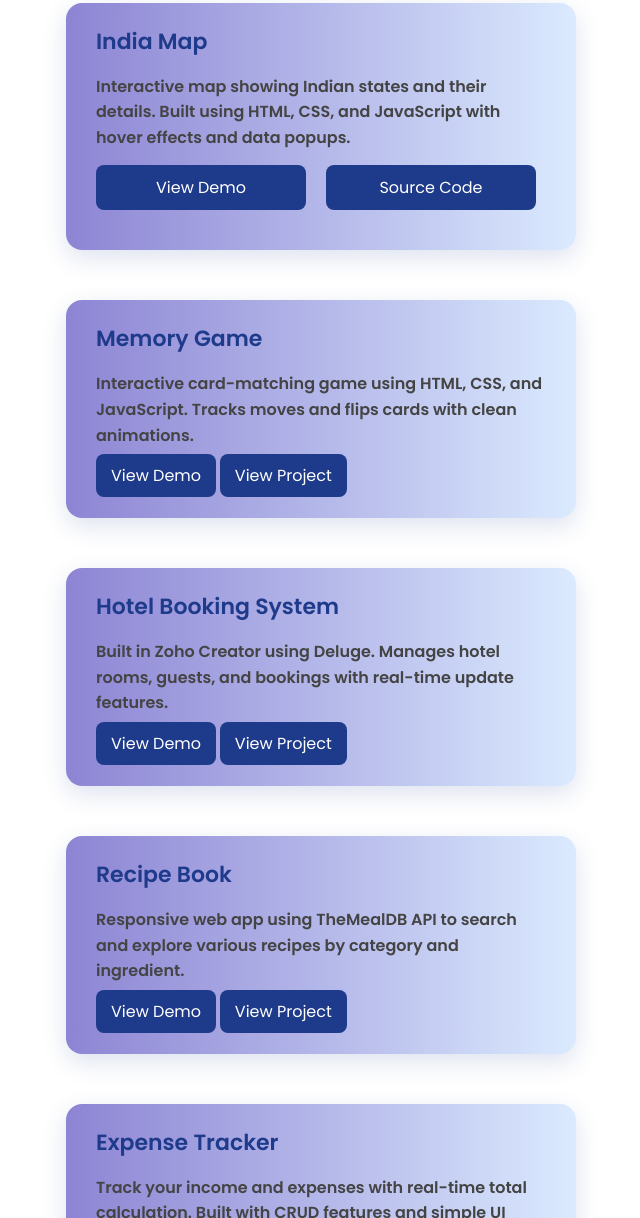
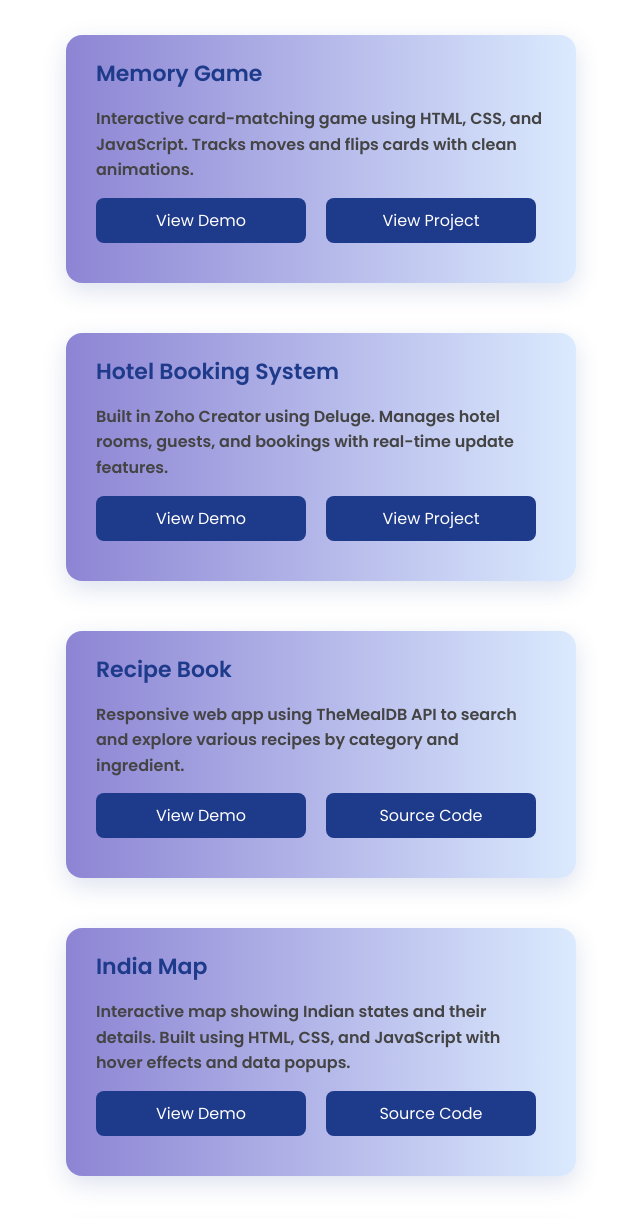
Before and after one commit to a-agnesmary/a-agnesmary.github.io, a plain HTML site: page Portfolio/index.html in a window 1280 px wide. Shown: the part 1582-2800 px from the top of the page, without its empty margins (319-959 px from the left). Drawn offline with Linux system fonts and the light colour scheme.

Commit message:
Update index.html

```diff
--- a/Portfolio/index.html
+++ b/Portfolio/index.html
@@ -38,7 +38,7 @@
 <section id="home" class="home-section" style="animation-delay: 0.2s;">
   <div class="content">
     <h1>Hi, I'm <span class="highlight-name">Agnesmary A</span></h1>
-    <p class="typing">Java Developer | FrontEnd | Problem Solver</p>
+    <p class="typing">Java Developer |Web Applications | Problem Solver</p>
     <a href="#contact" class="btn">Get in Touch</a>
   </div>
 </section>
@@ -48,14 +48,15 @@
   <div class="container">
     <h2>About Me</h2>
     <p>
-      I’m Agnesmary A, a 2024 Electronics and Communication Engineering graduate from JP College of Engineering.
-      I’m passionate about software development and enjoy building responsive web apps and smart systems using technologies like Java, JavaScript, HTML, CSS, and MySQL.
-    </p>
+      I’m Agnes, an Electronics and Communication Engineering graduate from JP College of Engineering.
+      Proficient in Java with a solid understanding of MySQL and basic knowledge of Deluge. Familiar with C and basic web technologies like HTML, CSS, and JavaScript.
+      Seeking to apply technical expertise and grow as a software developer in a dynamic, collaborative environment.
+     </p>
     <div class="about-grid">
       <div class="education">
         <h3><i class="fas fa-graduation-cap"></i> Education</h3>
         <ul>
-          <li><strong>B.E. Electronics and Communication</strong><br>JP College of Engineering, 2020–2024<br>CGPA: 8.50</li>
+          <li><strong>B.E. Electronics and Communication</strong><br>JP College of Engineering, 2020–2024<br>CGPA: 8.82</li>
           <li><strong>HSC</strong> – Baren Bruck HSS, 2017–2020<br>Percentage: 70%</li>
           <li><strong>SSLC</strong> – TN State Board<br>Percentage: 91%</li>
         </ul>
@@ -81,42 +82,52 @@
     <h2>My Projects</h2>
     <div class="project-grid">
       <div class="project-card">
-        <h3>India Map </h3>
-        <p>Interactive map showing Indian states and their details. Built using HTML, CSS, and JavaScript with hover effects and data popups.</p>
-        <div class="project-buttons">
-          <a href="https://your-demo-link.com/india-map" class="project-btn" target="_blank">View Demo</a>
-          <a href="https://github.com/yourusername/india-map-project" class="project-btn" target="_blank">Source Code</a>
-        </div>
-      </div>
-      <div class="project-card">
         <h3>Memory Game</h3>
         <p>Interactive card-matching game using HTML, CSS, and JavaScript. Tracks moves and flips cards with clean animations.</p>
-        <a href="#" class="project-btn" target="_blank">View Demo</a>
-        <a href="#" target="_blank" class="project-btn">View Project</a>
+        <div class="project-buttons">
+          <a href="https://your-demo-link.com" class="project-btn" target="_blank">View Demo</a>
+          <a href="https://your-demo-link.com/memory-game" target="_blank" class="project-btn">View Project</a>
+        </div>
       </div>
       <div class="project-card">
         <h3>Hotel Booking System</h3>
         <p>Built in Zoho Creator using Deluge. Manages hotel rooms, guests, and bookings with real-time update features.</p>
-        <a href="#" class="project-btn" target="_blank">View Demo</a>
-        <a href="#" target="_blank" class="project-btn">View Project</a>
+        <div class="project-buttons">
+          <a href="https://your-demo-link.com" class="project-btn" target="_blank">View Demo</a>
+          <a href="https://github.com/yourusername/hotel-booking-system" target="_blank" class="project-btn">View Project</a>
+
+        </div>
       </div>
       <div class="project-card">
         <h3>Recipe Book</h3>
         <p>Responsive web app using TheMealDB API to search and explore various recipes by category and ingredient.</p>
-        <a href="https://your-demo-link.com" class="project-btn" target="_blank">View Demo</a>
-        <a href="https://github.com/yourusername/recipe-book" target="_blank" class="project-btn">View Project</a>
+        <div class="project-buttons">
+          <a href="https://a-agnesmary.github.io/ReceipeBook/index.html" class="project-btn" target="_blank">View Demo</a>
+          <a href="https://github.com/a-agnesmary/JS_Tasks/tree/main/ReceipeBook" target="_blank" class="project-btn">Source Code</a>
+        </div>
+        </div>
+      <div class="project-card">
+        <h3>India Map </h3>
+        <p>Interactive map showing Indian states and their details. Built using HTML, CSS, and JavaScript with hover effects and data popups.</p>
+        <div class="project-buttons">
+          <a href="https://a-agnesmary.github.io/IndiaMap/index.html" class="project-btn" target="_blank">View Demo</a>
+          <a href="https://github.com/a-agnesmary/a-agnesmary.github.io/tree/main/IndiaMap" class="project-btn" target="_blank">Source Code</a>
+        </div>
       </div>
       <div class="project-card">
         <h3>Expense Tracker</h3>
         <p>Track your income and expenses with real-time total calculation. Built with CRUD features and simple UI logic.</p>
-        <a href="https://your-demo-link.com" class="project-btn" target="_blank">View Demo</a>
-        <a href="https://github.com/yourusername/expense-tracker" target="_blank" class="project-btn">View Project</a>
-      </div>
+        <div class="project-buttons">
+          <a href="https://a-agnesmary.github.io/Expense%20Tracker/index.html" class="project-btn" target="_blank">View Demo</a>
+          <a href="https://github.com/a-agnesmary/a-agnesmary.github.io/tree/main/Expense%20Tracker" target="_blank" class="project-btn">Source Code</a>
+        </div>
+         </div>
       <div class="project-card">
         <h3>To-Do List App</h3>
         <p>A simple task manager with options to add, update, and delete tasks. Built using modern frontend techniques.</p>
-        <a href="https://your-demo-link.com" class="project-btn" target="_blank">View Demo</a>
-        <a href="https://github.com/yourusername/todo-list" target="_blank" class="project-btn">View Project</a>
+        <div class="project-buttons">
+        <a href="https://a-agnesmary.github.io/TO_DO/index.html" class="project-btn" target="_blank">View Demo</a>
+        <a href="https://github.com/a-agnesmary/a-agnesmary.github.io/tree/main/TO_DO" target="_blank" class="project-btn">Source Code</a>
       </div>
     </div>
   </div>
@@ -129,20 +140,20 @@
     <p>If you'd like to work together or have any questions, feel free to reach out!</p>
 
     <div class="contact-info">
-      <p><i class="fas fa-envelope"></i> agneshmaryalbert@gmail.com</p>
+      <p><i class="fas fa-envelope"></i> agneshmaryalbert@gmail.com </p>
       <p><i class="fas fa-phone"></i> 9360236818</p>
     </div>
 
     <!-- Social Icons -->
     <div class="social-icons">
-      <a href="https://github.com/your-github-username" target="_blank" title="GitHub">
+      <a href="https://github.com/a-agnesmary" target="_blank" title="GitHub">
         <i class="fab fa-github"></i>
       </a>
-      <a href="https://linkedin.com/in/your-linkedin-id" target="_blank" title="LinkedIn">
+      <a href="https://www.linkedin.com/in/a-agnesmary/" target="_blank" title="LinkedIn">
         <i class="fab fa-linkedin"></i>
       </a>
-      <a href="https://leetcode.com/your-leetcode-username" target="_blank" title="LeetCode">
-        <i class="fas fa-code"></i>
+      <a href="https://leetcode.com/u/Agnesmary/" target="_blank" title="LeetCode">
+        <i class="fa-solid fa-link"></i>
       </a>
     </div>
   </div>
```
